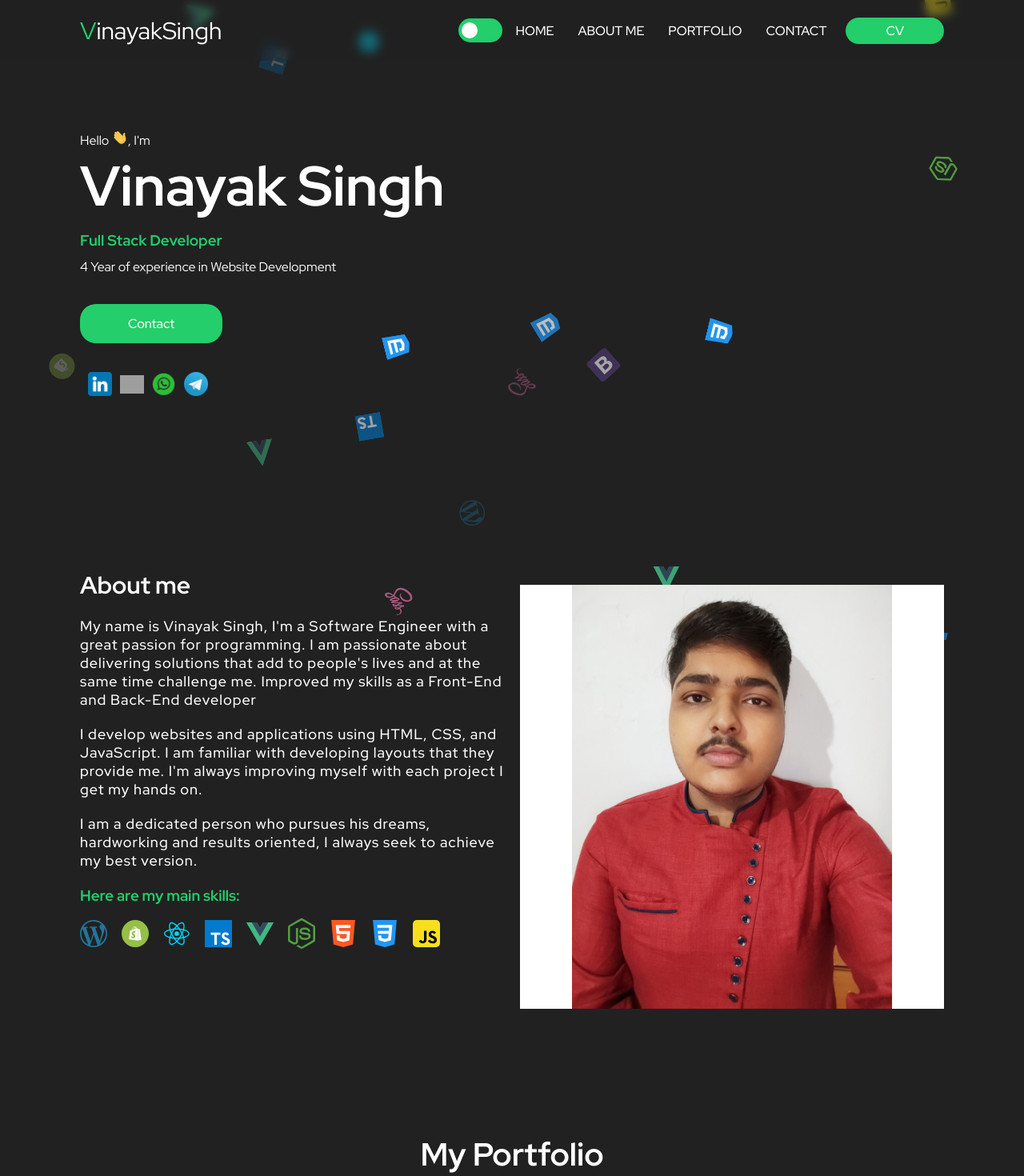
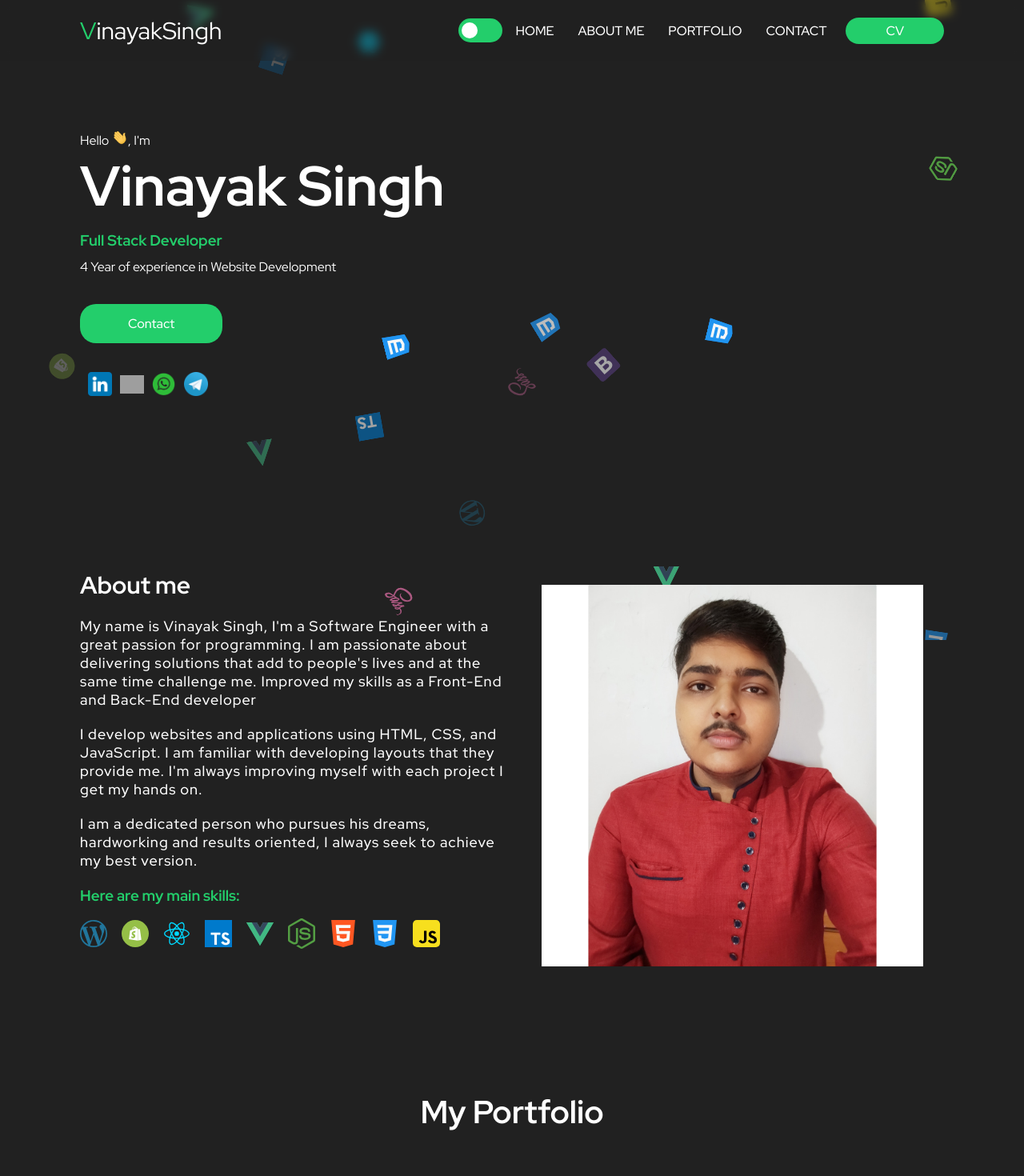
Before and after one commit to yuliiak111/portfolio, a React (Create React App) app: page / in a window 1280 px wide. Shown: the top 1470 px of the page at 80% size. Built offline with nearby package versions, Linux system fonts and the light colour scheme; grey boxes are pictures that could not be loaded.

Commit message:
Update styles.ts

```diff
--- a/src/components/About/styles.ts
+++ b/src/components/About/styles.ts
@@ -47,7 +47,7 @@ export const Container = styled.section`
     text-align: center;
    img{
      margin-top: 2rem;
-     width: 100%;
+     width: 90%;
      filter: grayscale(0);
      transition: filter 0.5s;
      &:hover{
@@ -69,7 +69,7 @@ export const Container = styled.section`
 
     .about-image{
       display: flex;
-      max-width: 90%;
+      max-width: 100%;
     }
     .hard-skills{
       justify-content: center;
```
